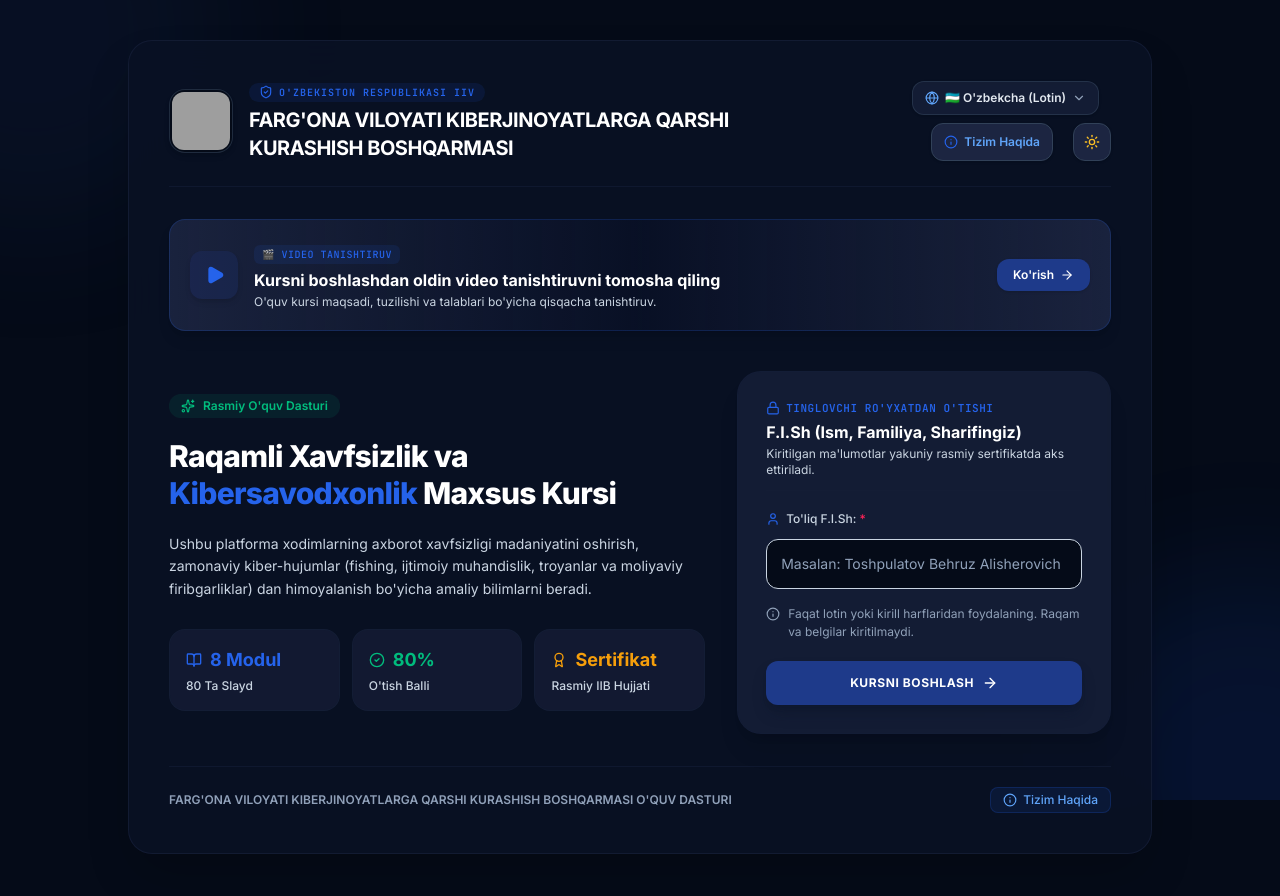
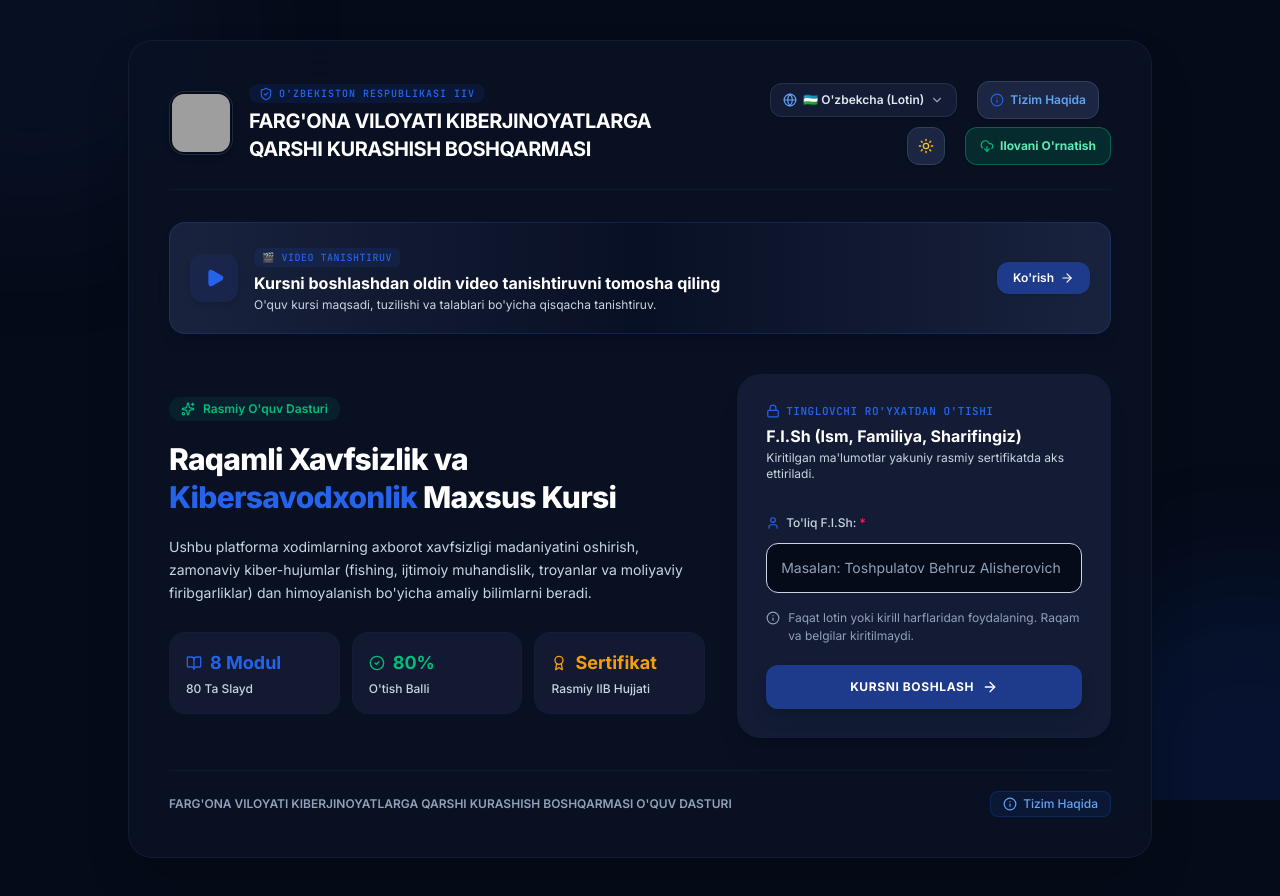
Before and after one commit to d22754592-arch/O-zbekiston-Respublikasi-Ichki-Ishlar-Vazirligi-Kibersavodxonlik-kursi, a React (Vite) app: page / in a window 1280 px wide. Built offline with nearby package versions, Linux system fonts and the light colour scheme; grey boxes are pictures that could not be loaded.

Commit message:
feat(pwa): Make install app button prominently visible in welcome screen and header

```diff
--- a/src/App.tsx
+++ b/src/App.tsx
@@ -275,16 +275,14 @@ function AppContent() {
                 </div>
 
                 {/* 1-Click PWA App Install Button */}
-                {isInstallable && (
                 <button
                   onClick={installApp}
-                    className="px-3 py-2 rounded-xl text-xs font-bold bg-gradient-to-r from-emerald-600 to-teal-600 text-white shadow-md cursor-pointer flex items-center space-x-1.5 border border-emerald-400/40 animate-pulse hover:scale-105 transition-all"
+                  className="px-3 py-2 rounded-xl text-xs font-bold bg-gradient-to-r from-emerald-600 to-teal-600 hover:from-emerald-500 hover:to-teal-500 text-white shadow-md cursor-pointer flex items-center space-x-1.5 border border-emerald-400/40 active:scale-95 transition-all"
                   title={t('installApp')}
                 >
                   <DownloadCloud className="w-3.5 h-3.5" />
                   <span className="hidden md:inline">{t('installApp')}</span>
                 </button>
-                )}
 
                 {/* About System Button */}
                 <button
--- a/src/components/WelcomeScreen.tsx
+++ b/src/components/WelcomeScreen.tsx
@@ -12,7 +12,8 @@ import {
   AlertCircle,
   Info,
   Sun,
-  Moon
+  Moon,
+  DownloadCloud
 } from 'lucide-react';
 import cyberLogo from './cyber_emblem.png';
 import IntroModal from './IntroModal';
@@ -129,14 +130,18 @@ export default function WelcomeScreen({
               {isDark ? <Sun className="w-4 h-4" /> : <Moon className="w-4 h-4" />}
             </button>
 
-            {isInstallable && onInstallApp && (
+            {onInstallApp && (
               <button
                 onClick={onInstallApp}
-                className={`px-3.5 py-2.5 rounded-xl text-xs font-semibold flex items-center space-x-2 transition-colors cursor-pointer border ${
-                  isDark ? 'bg-slate-800/80 hover:bg-slate-700 text-slate-200 border-slate-700/50' : 'bg-slate-100 hover:bg-slate-200 text-slate-800 border-slate-300'
+                className={`px-3.5 py-2.5 rounded-xl text-xs font-bold flex items-center space-x-1.5 transition-all cursor-pointer border shadow-sm ${
+                  isDark
+                    ? 'bg-emerald-600/20 hover:bg-emerald-600/30 text-emerald-300 border-emerald-500/40'
+                    : 'bg-emerald-50 hover:bg-emerald-100 text-emerald-700 border-emerald-300'
                 }`}
+                title={t('installApp')}
               >
-                <span>📲 {t('installApp')}</span>
+                <DownloadCloud className="w-3.5 h-3.5 text-emerald-500" />
+                <span>{t('installApp')}</span>
               </button>
             )}
           </div>
```
Lines whose indentation alone changed are shown as unchanged.
